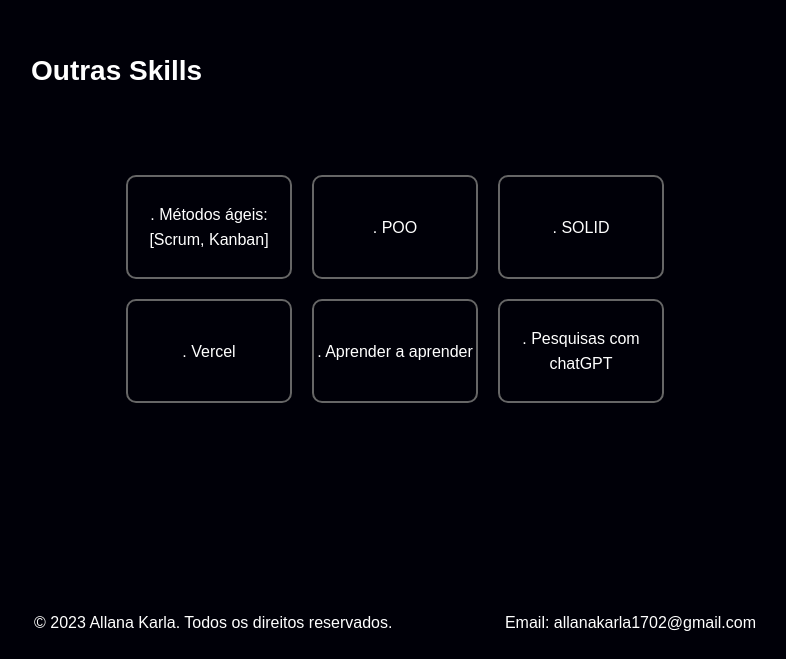
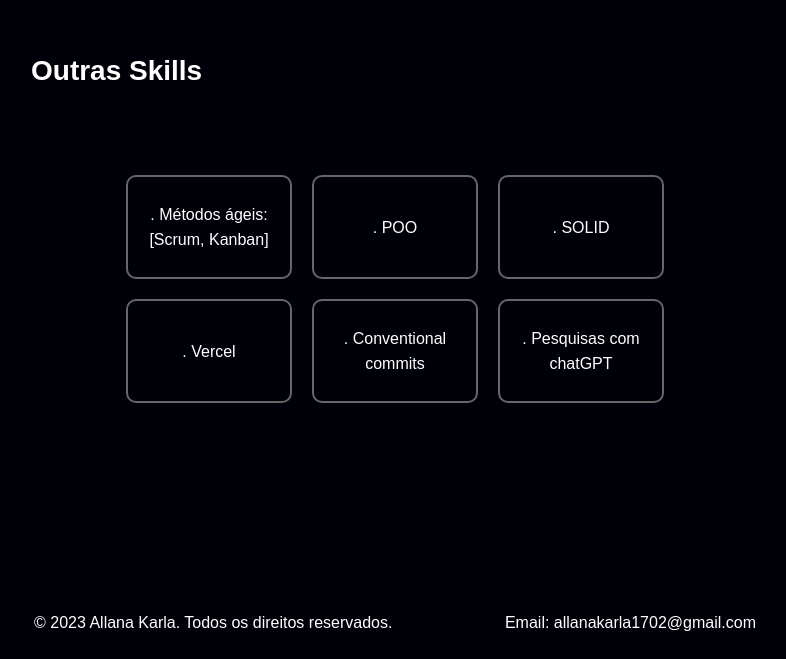
Before and after one commit to lana2-2karla/lana2-2karla.github.io, a React (Create React App) app in the folder portifolio/: page / in a window 1280 px wide. Shown: the part 3812-4471 px from the top of the page, without its empty margins (245-1031 px from the left). Built offline with nearby package versions, Linux system fonts and the light colour scheme.

Commit message:
:recycle: refactor: otherskills

```diff
--- a/portifolio/src/components/OtherSkills.js
+++ b/portifolio/src/components/OtherSkills.js
@@ -7,7 +7,7 @@ function OtherSkills () {
     'POO',
     'SOLID',
     'Vercel',
-    'Aprender a aprender',
+    'Conventional commits ',
     'Pesquisas com chatGPT'
   ]
 
```
